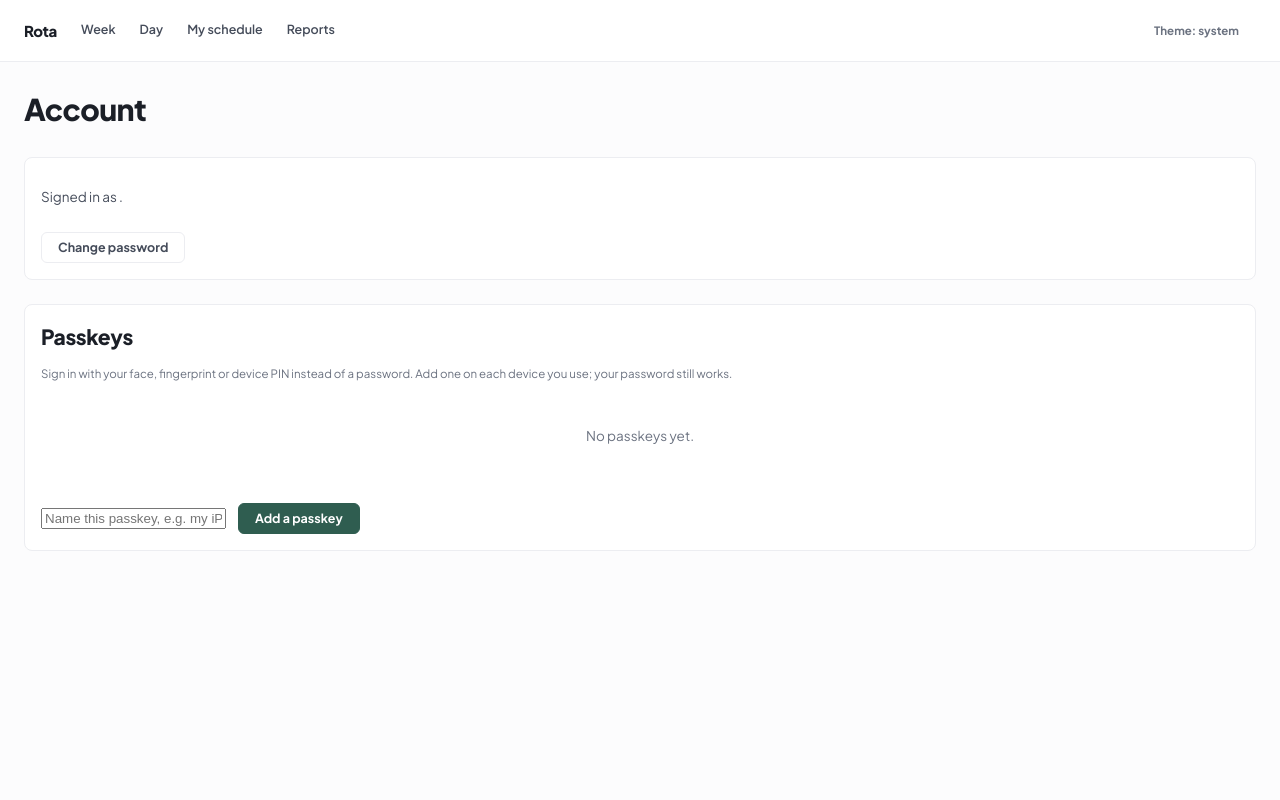
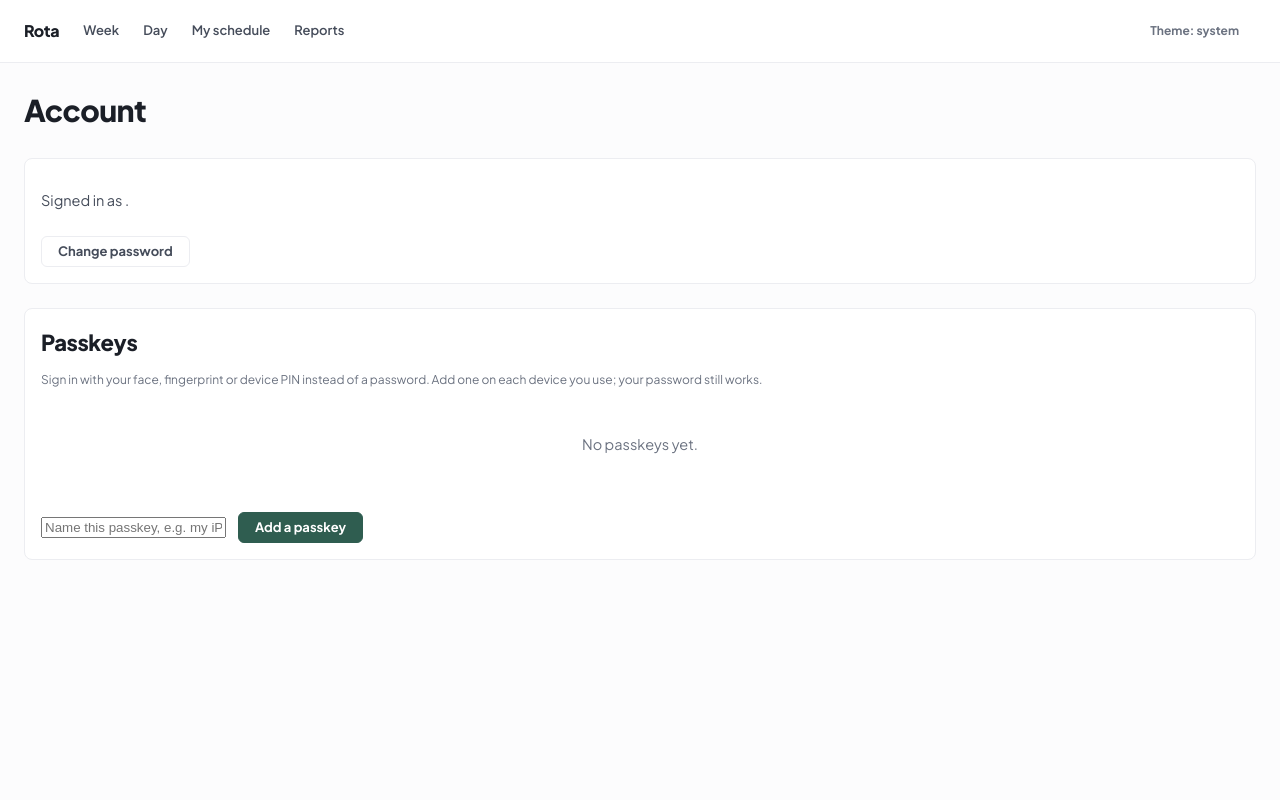
Before and after one commit to devachnid/rota, a Django app: template templates/accounts/account.html in a window 1280 px wide. Run offline with Django 5.2, Linux system fonts and the light colour scheme; the template is opened without the code that fills it, so the values that code supplies are empty.

Commit message:
feat: the text scale rises half a pixel to a pixel a step, and the chip keeps its size
11.5px carried nineteen things — form help and errors, warnings, badges,
the AM/PM headings — and the body was 13.5px. Contrast was AA throughout,
but size is not contrast, and the readers are GPs at a practice monitor
at arm's length. xs/sm/md/lg/xl go to 12/13/14.5/16/22; the page titles
stay at 30. The chip keeps 11.5px in a token of its own, --fs-chip: the
56px session column and CODE_FITS were measured at that size, and a
before-and-after in headless Chrome over 1008 chips showed the same 29
clipped, the header still one row, and no sideways scroll at 1440, 1280
or 390px.

Co-Authored-By: Claude Opus 5.5 <noreply@anthropic.com>

```diff
--- a/rota/services/legibility.py
+++ b/rota/services/legibility.py
@@ -5,7 +5,8 @@ it, and nothing says so.
 column (`.table-grid`'s min-width in static/css/components.css, pinned by
 tests/test_css_cascade.py), which leaves about 48px inside the chip once
 the border-spacing and the chip's own padding are taken off. Measured
-against static/fonts/plus-jakarta-sans-latin.woff2 at the chip's 11.5px,
+against static/fonts/plus-jakarta-sans-latin.woff2 at the chip's 11.5px
+(--fs-chip in tokens.css, held there when the rest of the scale rose),
 six characters fit and eight do not — "PMC Rout" wants 54px, "Research"
 51px — so they are clipped with an ellipsis. The field allows eight
 because shortening it would invalidate codes already in use; this reports
--- a/static/css/components.css
+++ b/static/css/components.css
@@ -499,7 +499,7 @@ fieldset.field {
   color: var(--chip-fg, var(--muted));
   border-radius: var(--r-md);
   padding: 5px 2px;
-  font-size: var(--fs-xs);
+  font-size: var(--fs-chip);
   font-weight: 700;
   text-align: center;
   white-space: nowrap;
--- a/static/css/tokens.css
+++ b/static/css/tokens.css
@@ -56,8 +56,20 @@
   --sp-1: 4px;  --sp-2: 8px;  --sp-3: 12px; --sp-4: 16px;
   --sp-5: 24px; --sp-6: 32px; --sp-7: 48px;
 
-  --fs-xs: 11.5px; --fs-sm: 12.5px; --fs-md: 13.5px;
-  --fs-lg: 15px;   --fs-xl: 21px;   --fs-2xl: 30px;
+  /* The scale was 11.5 / 12.5 / 13.5 / 15, and 11.5px carried nineteen
+     things — form help and errors, warnings, badges, the AM/PM headings.
+     Contrast was AA throughout, but size is not contrast, and the people
+     reading this are GPs at a practice monitor at arm's length. Each step
+     is up by half a pixel to a pixel; the page titles stay where they
+     were, since they were never the problem. */
+  --fs-xs: 12px;   --fs-sm: 13px;   --fs-md: 14.5px;
+  --fs-lg: 16px;   --fs-xl: 22px;   --fs-2xl: 30px;
+  /* Except the chip, which keeps 11.5px: a grid session column is 56px,
+     and the code that fits it — six characters, rota/services/
+     legibility.py's CODE_FITS — was measured at this size. The chip's
+     text is a code read at a glance, not prose, and its tint does the
+     rest. */
+  --fs-chip: 11.5px;
 
   --r-sm: 6px; --r-md: 8px; --r-lg: 12px;
   --row-h: 34px;
```
